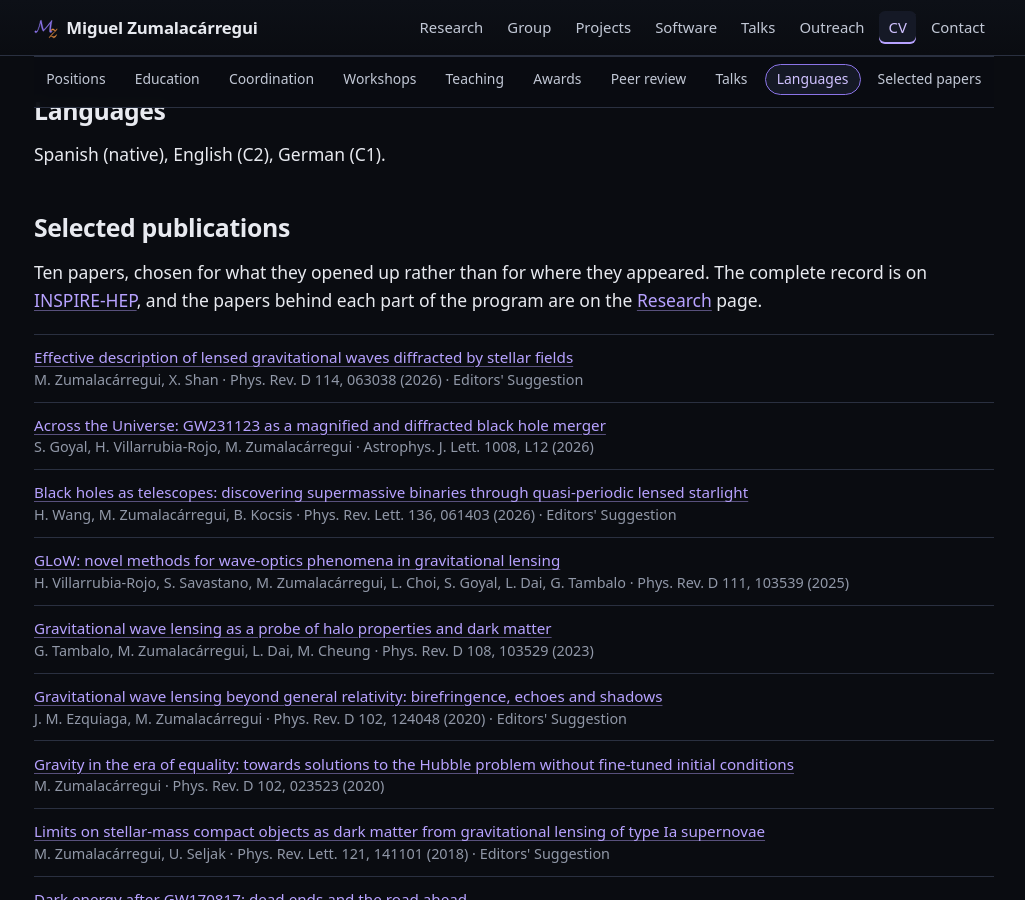
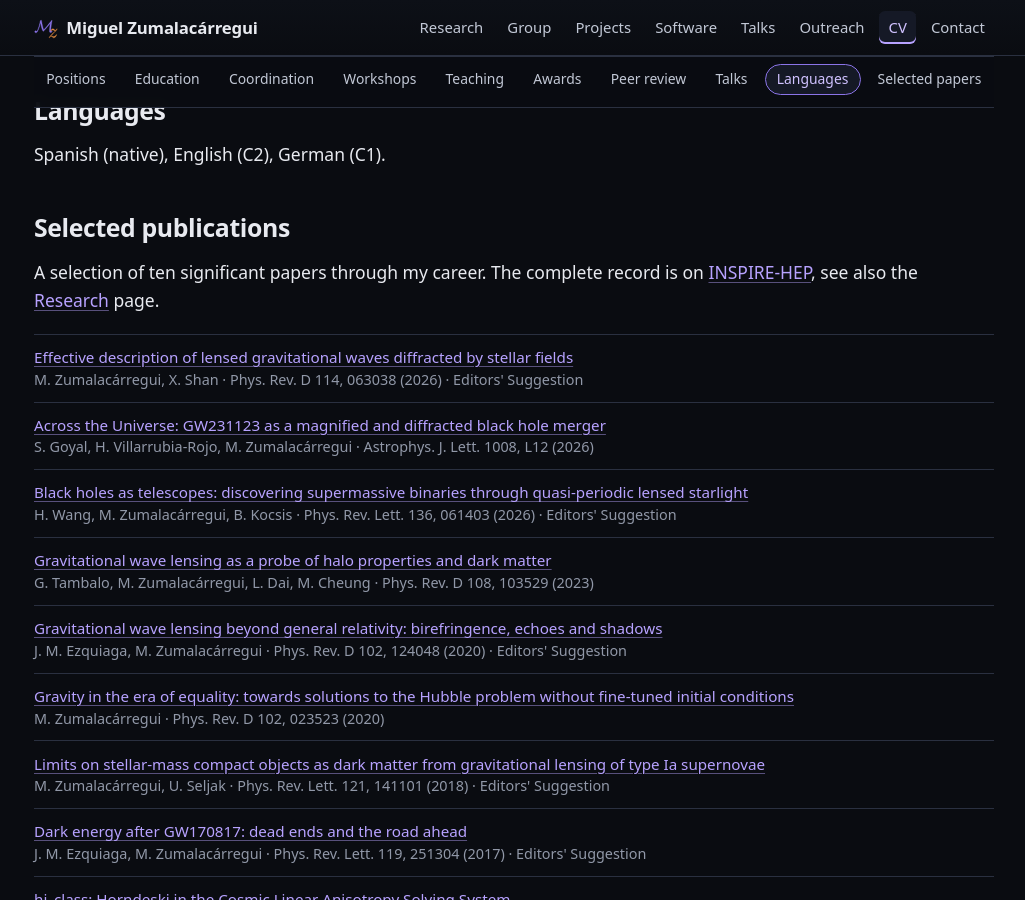
Before and after one commit to miguelzuma/miguelzuma.github.io, a Jekyll site: the page built from cv.html, in a window 1280 px wide and 900 px high, scrolled down 4128 px. Shown: the whole window, without its empty margins (126-1151 px from the left). Built offline with Jekyll 4.4.1, drawn with Linux system fonts in a browser that asks for light colours.

Commit message:
CV: ten selected papers again, the GLoW code paper out; plainer intro
The GLoW paper stays on the Software and Research pages. PDF rebuilt.

Co-Authored-By: Claude Opus 5.5 <noreply@anthropic.com>
Claude-Session: https://claude.ai/code/session_01UmrXYUNfVgWH1kSXdBqDrJ

```diff
--- a/_data/cv.yml
+++ b/_data/cv.yml
@@ -298,7 +298,8 @@ talks:
 languages: "Spanish (native), English (C2), German (C1)."
 
 # The selection from CVA_Zumalacarregui_2026, plus the two papers published
-# since: GW231123 and the stellar-field effective description. Newest first.
+# since: GW231123 and the stellar-field effective description, less the GLoW
+# code paper (kept at ten; it is on the Software page). Newest first.
 # Citation counts and contribution statements stay in the application
 # documents — this is a website, not a funding form.
 #
@@ -318,11 +319,6 @@ selected_publications:
     lead_url: "https://inspirehep.net/literature/2937368"
     meta:
       - "H. Wang, M. Zumalacárregui, B. Kocsis · Phys. Rev. Lett. 136, 061403 (2026) · Editors' Suggestion"
-
-  - lead: "GLoW: novel methods for wave-optics phenomena in gravitational lensing"
-    lead_url: "https://inspirehep.net/literature/2826315"
-    meta:
-      - "H. Villarrubia-Rojo, S. Savastano, M. Zumalacárregui, L. Choi, S. Goyal, L. Dai, G. Tambalo · Phys. Rev. D 111, 103539 (2025)"
 
   - lead: "Gravitational wave lensing as a probe of halo properties and dark matter"
     lead_url: "https://inspirehep.net/literature/2617458"
--- a/cv.html
+++ b/cv.html
@@ -136,11 +136,10 @@ sections:
 <section class="section" id="publications">
   <h2>Selected publications</h2>
   <p>
-    Ten papers, chosen for what they opened up rather than for where they
-    appeared. The complete record is on
-    <a href="{{ site.author.inspire }}" rel="noopener">INSPIRE-HEP</a>, and the
-    papers behind each part of the program are on the
-    <a href="{{ '/research.html' | relative_url }}">Research</a> page.
+    A selection of ten significant papers through my career. The complete
+    record is on
+    <a href="{{ site.author.inspire }}" rel="noopener">INSPIRE-HEP</a>, see
+    also the <a href="{{ '/research.html' | relative_url }}">Research</a> page.
   </p>
   <ul class="pubs pubs-stacked">
     {%- for e in cv.selected_publications %}{% include cv-entry.html e=e %}{% endfor %}
```
Also changed, not shown: 1 other file.
